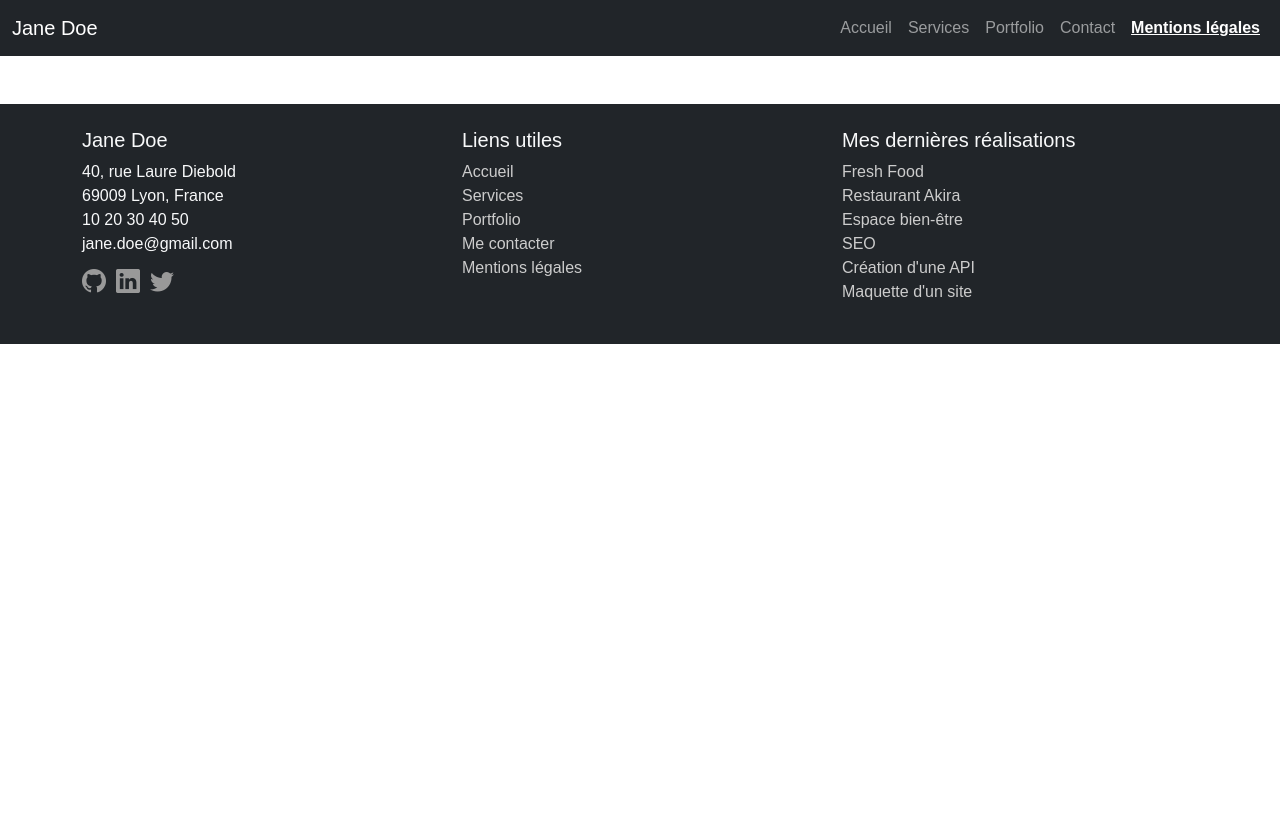
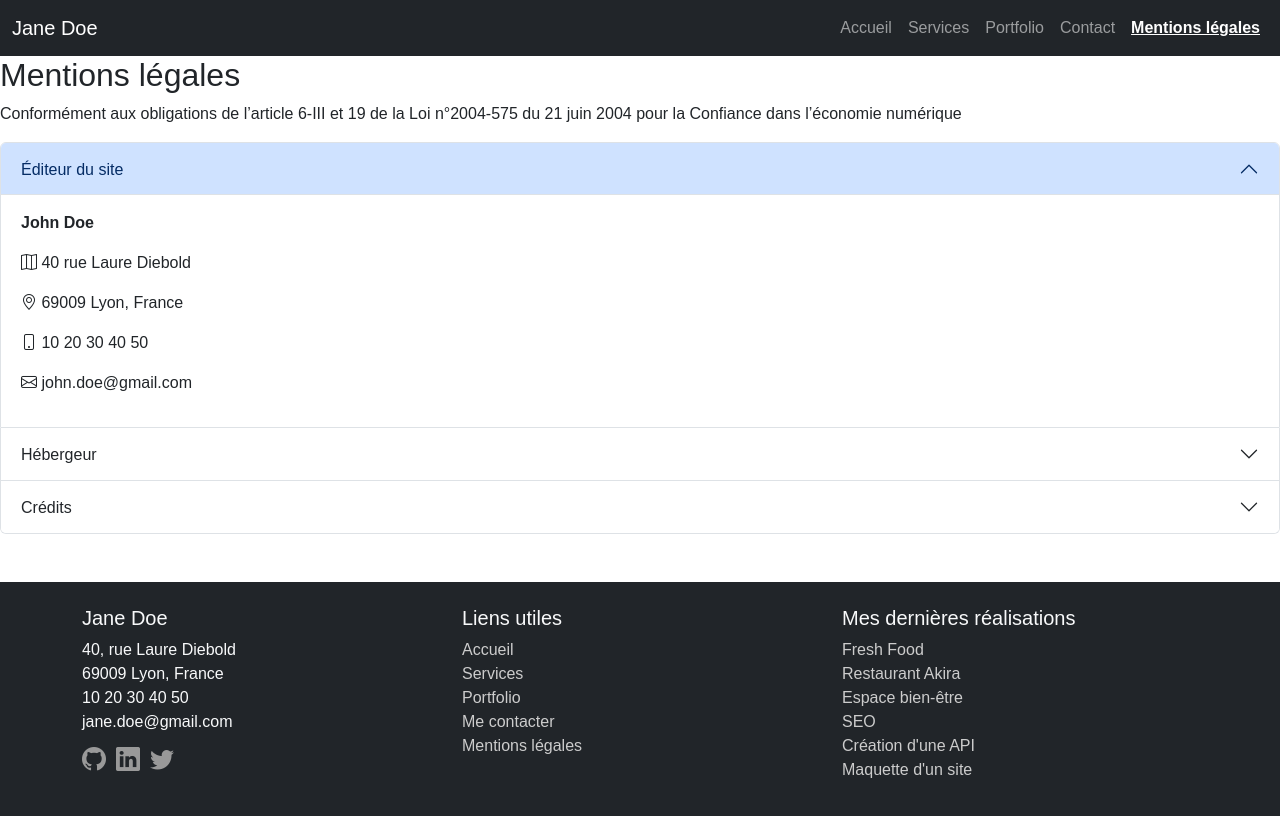
Before and after one commit to Diva-X/portofolio, a React (Create React App) app: page /mentions-legales in a window 1280 px wide. Shown: the top 816 px of the page. Built offline with nearby package versions, Linux system fonts and the light colour scheme.

Commit message:
texte et icones

```diff
--- a/src/App.jsx
+++ b/src/App.jsx
@@ -5,7 +5,8 @@ import Footer from './components/Footer/Footer';
 import Home from './pages/Home/Home';
 import Services from './pages/Services/Services';
 import Portfolio from './pages/Portfolio/Portfolio';
-import Contact from './components/ContactForm/ContactForm'; // <-- important : import du fichier Contact
+import Contact from './components/ContactForm/ContactForm';
+import MentionsLegales from './pages/MentionsLegales/MentionsLegales';
 
 function App() {
   return (
@@ -16,6 +17,8 @@ function App() {
         <Route path="/services" element={<Services />} />
         <Route path="/portfolio" element={<Portfolio />} />
         <Route path="/contact" element={<Contact />} />
+        <Route path="/mentions-legales" element={<MentionsLegales />} />
+
       </Routes>
       <Footer />
     </Router>
--- a/src/pages/MentionsLegales/MentionsLegales.jsx
+++ b/src/pages/MentionsLegales/MentionsLegales.jsx
@@ -1,7 +1,80 @@
 import React from 'react';
+import './MentionsLegales.scss';
 
 function MentionsLegales() {
-  return <h1>Mentions légales</h1>;
+  return (
+    <section className="mentions-section">
+      <div className="mentions-container">
+        <h2>Mentions légales</h2>
+        <p>Conformément aux obligations de l’article 6-III et 19 de la Loi n°2004-575 du 21 juin 2004 pour la Confiance dans l’économie numérique</p>
+        <div className="divider"></div>
+
+        <div className="accordion" id="mentionsAccordion">
+          {/* Éditeur du site */}
+          <div className="accordion-item">
+            <h2 className="accordion-header" id="headingOne">
+              <button className="accordion-button" type="button" data-bs-toggle="collapse" data-bs-target="#collapseOne" aria-expanded="true" aria-controls="collapseOne">
+                Éditeur du site
+              </button>
+            </h2>
+            <div id="collapseOne" className="accordion-collapse collapse show" aria-labelledby="headingOne" data-bs-parent="#mentionsAccordion">
+              <div className="accordion-body">
+                <div>
+                  <div>
+                  <p><strong>John Doe</strong></p>
+                  <p><i className="bi bi-map"></i> 40 rue Laure Diebold</p>
+                  <p><i className="bi bi-geo-alt"></i> 69009 Lyon, France</p>
+                  <p><i className="bi bi-phone"></i> 10 20 30 40 50</p>
+                  <p><i className="bi bi-envelope"></i> john.doe@gmail.com</p>
+                </div>
+                </div>
+              </div>
+            </div>
+          </div>
+
+          {/* Hébergeur */}
+          <div className="accordion-item">
+            <h2 className="accordion-header" id="headingTwo">
+              <button className="accordion-button collapsed" type="button" data-bs-toggle="collapse" data-bs-target="#collapseTwo" aria-expanded="false" aria-controls="collapseTwo">
+                Hébergeur
+              </button>
+            </h2>
+            <div id="collapseTwo" className="accordion-collapse collapse" aria-labelledby="headingTwo" data-bs-parent="#mentionsAccordion">
+              <div className="accordion-body">
+                <p><strong>Hébergeur :</strong></p>
+                <p>alwaysdata</p>
+                <p>91, rue du Faubourg Saint-Honoré</p>
+                <p>75008 Paris</p>
+                <p>
+                  <i className="bi bi-globe"></i>{' '}
+                  <a href="https://www.alwaysdata.com" target="_blank" rel="noopener noreferrer">
+                    www.alwaysdata.com
+                  </a>
+                </p>
+              </div>
+            </div>
+          </div>
+
+          {/* Crédits */}
+          <div className="accordion-item">
+            <h2 className="accordion-header" id="headingThree">
+              <button className="accordion-button collapsed" type="button" data-bs-toggle="collapse" data-bs-target="#collapseThree" aria-expanded="false" aria-controls="collapseThree">
+                Crédits
+              </button>
+            </h2>
+            <div id="collapseThree" className="accordion-collapse collapse" aria-labelledby="headingThree" data-bs-parent="#mentionsAccordion">
+              <div className="accordion-body">
+                Toutes les images libres de droits sont issues des sites :
+                <br /><a href="https://pixabay.com" target="_blank" rel="noreferrer">pixabay.com</a>
+                <br />Icônes issues du site :
+                <br /><a href="https://www.flaticon.com" target="_blank" rel="noreferrer">flaticon.com</a>
+              </div>
+            </div>
+          </div>
+        </div>
+      </div>
+    </section>
+  );
 }
 
 export default MentionsLegales;
```
